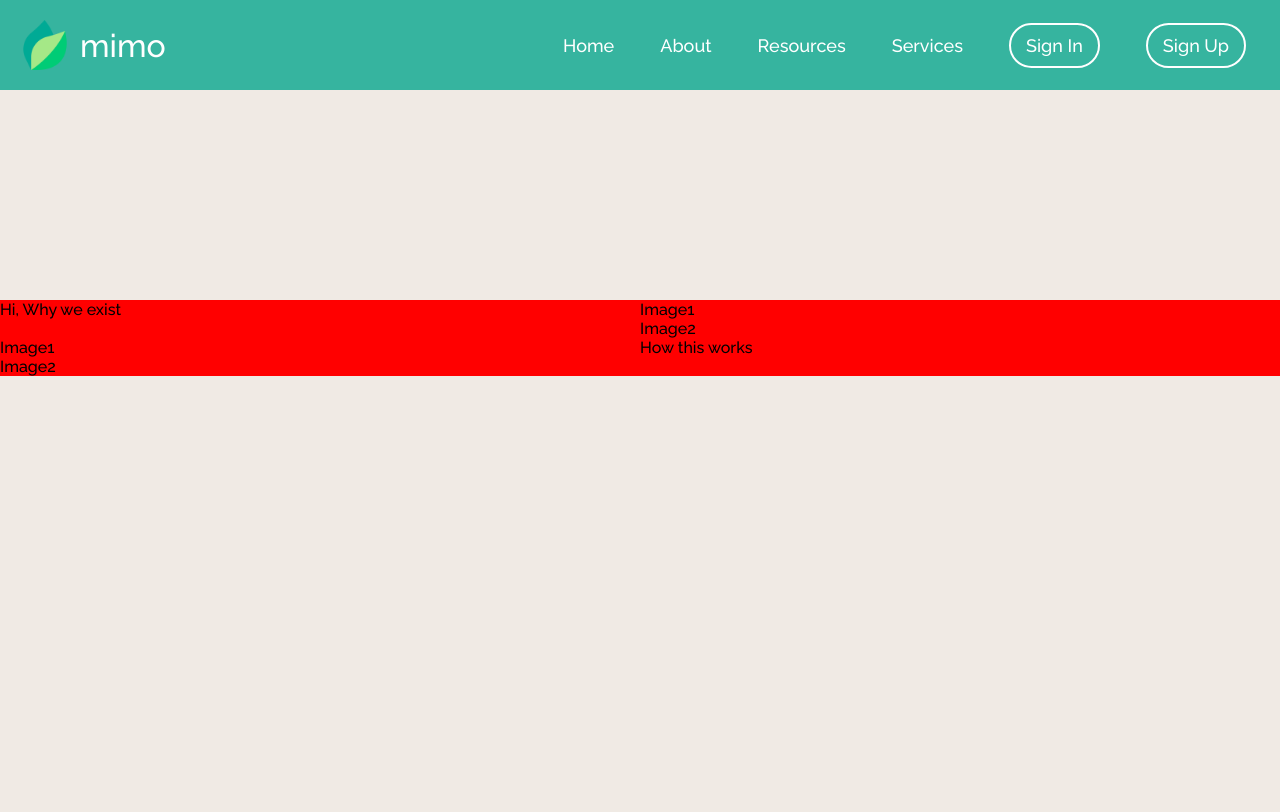
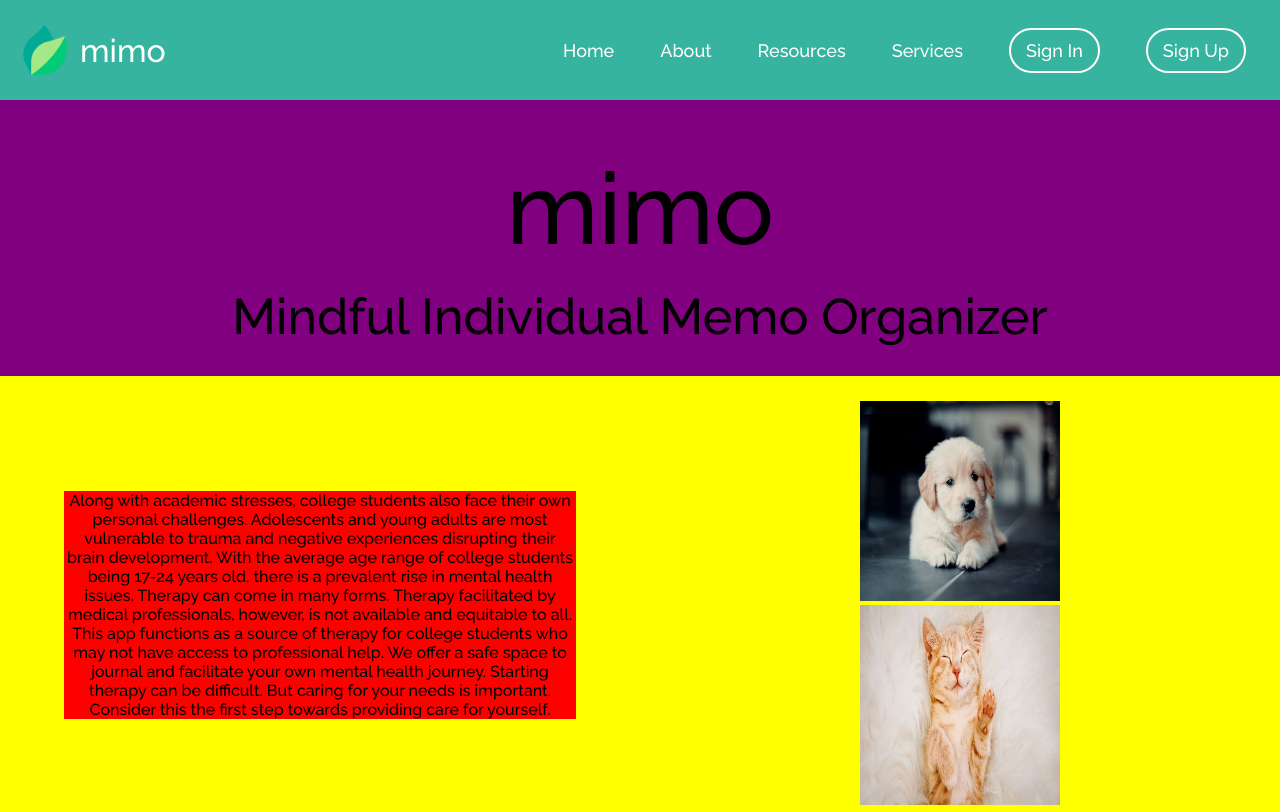
Before and after one commit to kalechip22/hackdavis2023, a website: page public/home.html in a window 1280 px wide. Shown: the top 812 px of the page. Drawn offline with Linux system fonts and the light colour scheme.

Commit message:
formatted but not pretty

```diff
--- a/public/home.css
+++ b/public/home.css
@@ -21,7 +21,7 @@
 }
 
 .main {
-    margin-top: 300px; /* Add a top margin to avoid content overlay */
+    margin-top: 100px; /* Add a top margin to avoid content overlay */
 }
 
 /* NAVBAR STYLING STARTS */
@@ -32,7 +32,7 @@
     padding: 20px;
     background-color: #36b49f;
     color: #fff;
-
+    height: 100px; /*match to margin-top of main so that theres no weirdness*/
     position: fixed; /* Set the navbar to fixed position */
     top: 0; /* Position the navbar at the top of the page */
     width: 100%; /* Full width */
@@ -123,26 +123,62 @@ display: block;
 
 /* the main section that should be scroll */
 .main{
-    /* display: flex; */
     height: 100%;
     background-color: blue;
-    /* flex-direction: row; */
-    /* display: 100%; */
 }
-.hook, .works{
+.firstMessage{
+    text-align: center;
+    background-color: purple;
+}
+#titleText{
+    padding-top: 50px;
+    font-size: 100px;
+}
+#directions{
+    padding-top: 20px;
+    font-size: 50px;
+    padding-bottom: 30px;
+}
+.hook, .works, .lastOne{
+    background-color: yellow;
+    display: flex;
+    text-align: center;
+    flex-direction: row;
+    height: 100%;
+    justify-content: space-around;
+}
+.text{
+    display: flex;
+    justify-content: center;
+    align-content: center;
+    flex-wrap: wrap;
+    text-align: center;
+    width: 50%;
+    padding-top: 25px;
+    padding-bottom: 25px;
+}
+.images{
+    display: inline-block;
+    text-align: center;
+    width: 50%;
+    padding-top: 25px;
+    padding-bottom: 25px;
+}
+.flipCard{
+    display: flex;
+    align-items: center;
+    /* display: inline-block; */
+    text-align: center;
+    width: 80%;
     background-color: red;
-    display: flex;
-    flex-direction: row;
-    height: 33%;
-}
-.left1{
-    display: inline-block;
-    width: 50%;
-}
-.right1{
-    display: inline-block;
-    width: 50%;
-}
+
+ }
+ #imageBox{
+    width: 200px;
+    height: 100px;
+ }
+
+
 
 /* RESPONSIVE NAVBAR MENU STARTS */
 
--- a/public/home.html
+++ b/public/home.html
@@ -57,25 +57,56 @@
     </div>
 
     <div class="main">
+    <div class="firstMessage">
+      <div id="titleText">mimo</div>
+      <div id="directions">Mindful Individual Memo Organizer</div>
+    </div>
     <div class="hook">
-      <div class="left1">
-        <div class="flipCard" id = "theHook">Hi, Why we exist</div>
+      <div class="text">
+        <div class="flipCard" id = "theHook">
+          Along with academic stresses, college students also face their own personal challenges. Adolescents and young adults are most vulnerable to trauma and negative experiences disrupting their brain development. With the average age range of college students being 17-24 years old, there is a prevalent rise in mental health issues.
+	            Therapy can come in many forms. Therapy facilitated by medical professionals, however, is not available and equitable to all. This app functions as a source of therapy for college students who may not have access to professional help. We offer a safe space to journal and facilitate your own mental health journey.
+	            Starting therapy can be difficult. But caring for your needs is important. Consider this the first step towards providing care for yourself.
+        </div>
       </div>
-      <div class="right1">
-        <div class="imageBox" id = "image1">Image1</div>
-        <div class="imageBox" id = "image2">Image2</div>
+      <div class="images">
+        <div class="imageBox" id = "image1"><img src="dog.jpg" width = "200" height = "200"></div>
+        <div class="imageBox" id = "image2"><img src="cat.jpg" width = "200" height = "200"></div>
       </div>
       </div>
       <div class="works">
-        <div class="left1">
-          <div class="imageBox" id = "image1">Image1</div>
-          <div class="imageBox" id = "image2">Image2</div>
+        <div class="images">
+          <div class="imageBox" id = "image1"><img src="dog.jpg"width = "200" height = "200"></div>
+          <div class="imageBox" id = "image2"><img src="cat.jpg" width = "200" height = "200"></div>
         </div>
-        <div class="right1">
-          <div class="flipCard" id = "theHook">How this works</div>
+        <div class="text">
+          <div class="flipCard" id = "theHook">
+            Create your profile
+            Personalize your profile
+            Begin journaling
+            Journal logs are available and accessible to you at all times
+            Journaling can be in any form: text, video, voice, picture, etc.
+            All your entries are saved! You can look back and access any past entries.
+            Track your progress!
+            How often have you journaled this month?
+            Did you fulfill your daily challenges?
+            Set goals for the week/month? Just an idea….
+
+          </div>
         </div>
 
         </div>
+        <div class="lastOne">
+          <div class="text">
+            <div class="flipCard" id = "theHook">idk
+
+            </div>
+          </div>
+          <div class="images">
+            <div class="imageBox" id = "image1"><img src="dog.jpg" width = "200" height = "200"></div>
+            <div class="imageBox" id = "image2"><img src="cat.jpg" width = "200" height = "200"></div>
+          </div>
+          </div>
 
 
     </div>
```
Also changed, not shown: public/cat.jpg (added), public/dog.jpg (added).
